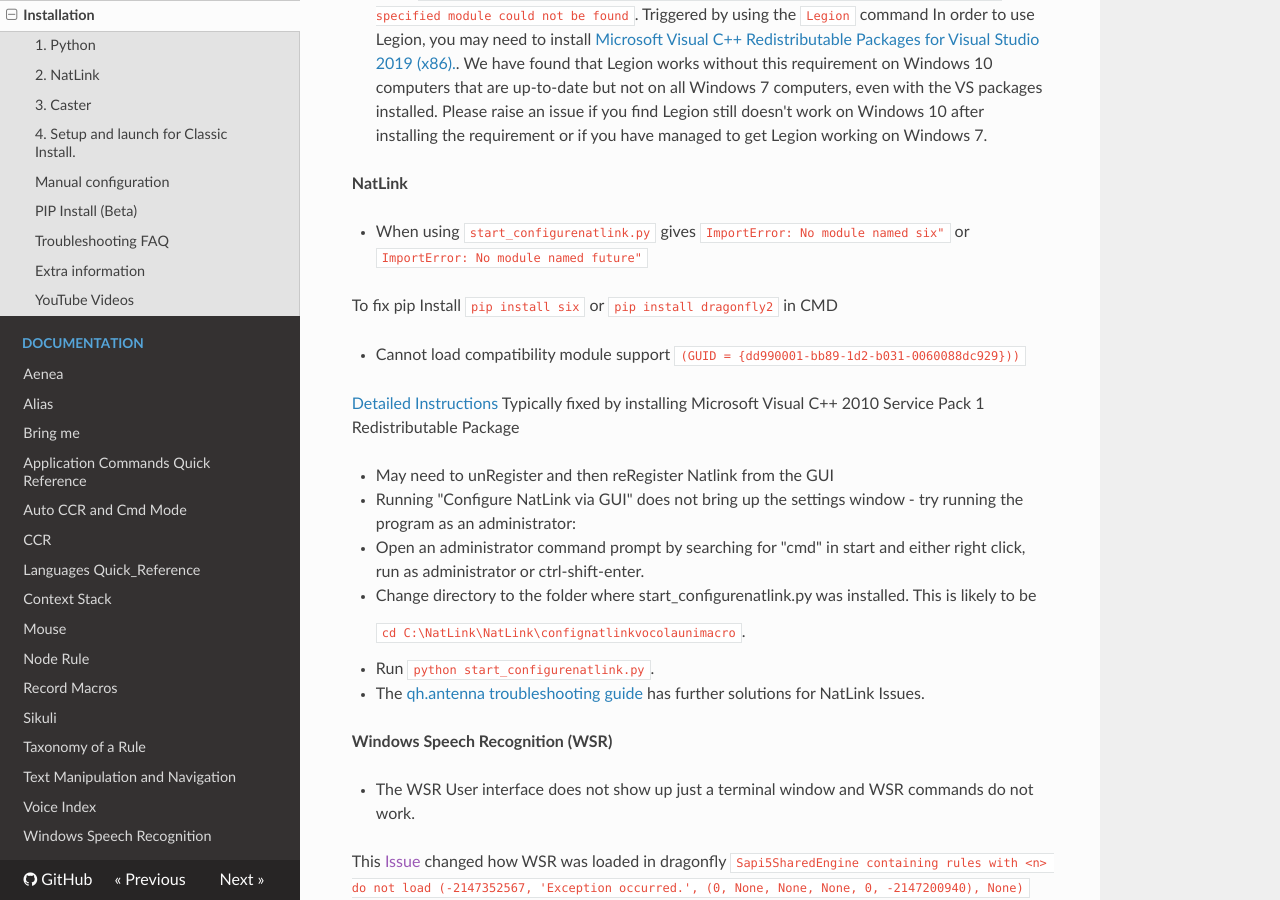
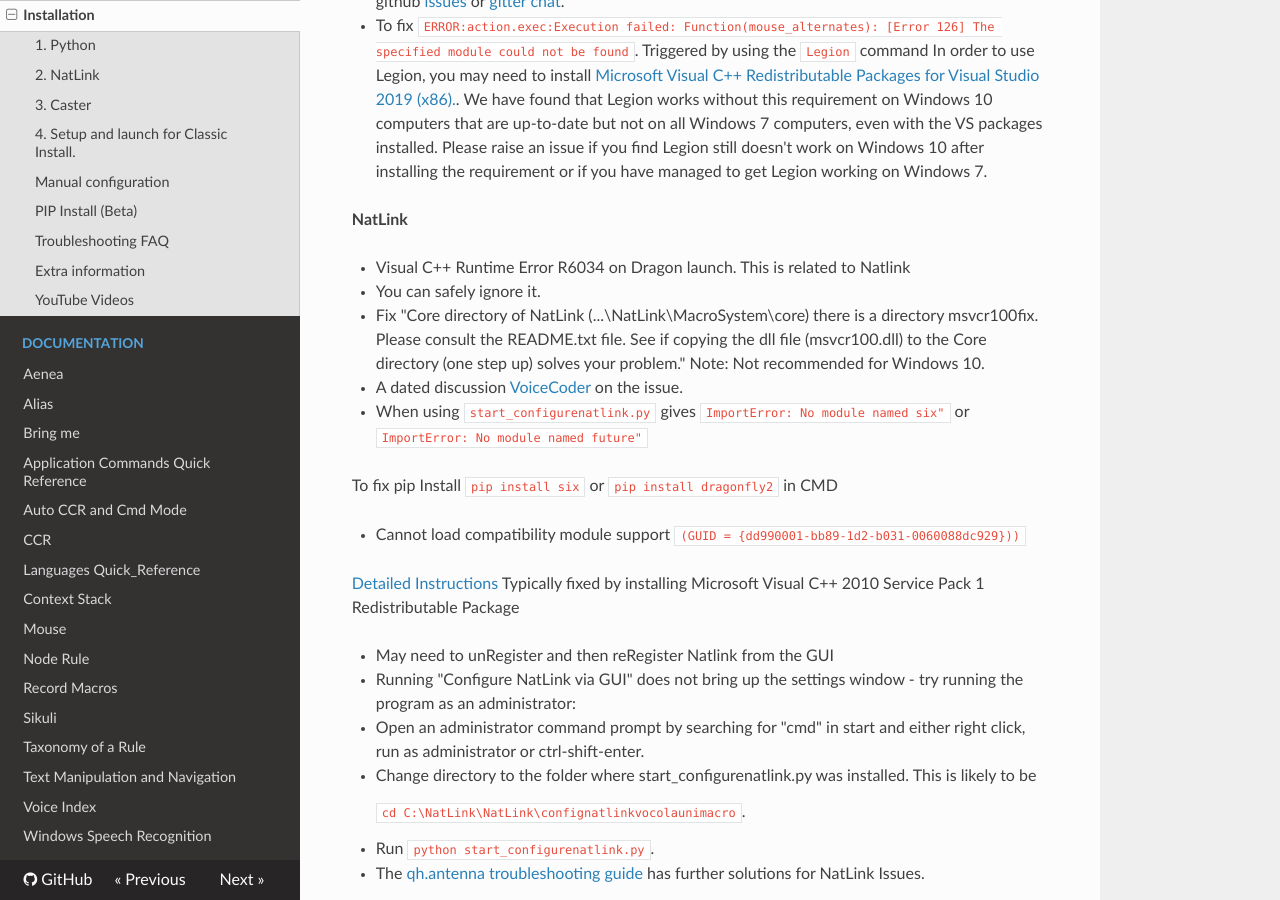
Before and after one commit to dictation-toolbox/Caster, an MkDocs documentation site: the page built from docs/Installation.md, in a window 1280 px wide and 900 px high, scrolled down 2824 px. Built offline with MkDocs 1.6.1, drawn with Linux system fonts in a browser that asks for light colours; nearby versions of some CDN libraries; comment, search, counter and statistics services are not loaded.

Commit message:
Added `Visual C++ Runtime Error R6034` Troubleshooting FAQ #705

```diff
--- a/docs/Installation.md
+++ b/docs/Installation.md
@@ -4,7 +4,7 @@ Caster currently supports the following speech recognition engines on Microsoft
 
 - Windows Speech Recognition (WSR)
 - Dragon NaturallySpeaking (DPI) - Caster only supports Dragon NaturallySpeaking 13 or higher.
-    - Recommended due to instability of Internet browsers and (DPI) disabling the DNS browser plug-ins.
+  - Recommended due to instability of Internet browsers and (DPI) disabling the DNS browser plug-ins.
 
 ### 1. Python
 
@@ -19,6 +19,7 @@ Make sure to select `Add python to path`. This can be done manually by searching
 - Download and install [Natlink](https://sourceforge.net/projects/natlink/files/natlink/natlink4.2/). Use `Natlink-4.2` or newer.
 
 ### 3. Caster
+
 1. Download Caster from the [master branch](https://github.com/dictation-toolbox/Caster/archive/master.zip).
 2. Open up the zip file downloaded
 3. Extract the `Caster-master` folder, you can put it anywhere but it is common to use `user\Documents\Caster`.
@@ -41,15 +42,16 @@ Make sure to select `Add python to path`. This can be done manually by searching
 
 2. Open the start menu and search for `natlink`, click the file called `Configure NatLink via GUI`.
 
-     ![Configure start](https://mathfly.org/images/configure_start.png)
+   ![Configure start](https://mathfly.org/images/configure_start.png)
 
 3. Ensure that the details of your DNS setup are correct in the “info” tab.
 
 4. In the “configure” tab, under “NatLink” and “UserDirectory” click enable. When you are prompted for a folder, give it the folder containing `install.bat` (`C:\Users\<YourUsername>\Documents\Caster`).
 
-     ![Caster-Natlink.jpg](https://i.postimg.cc/d1jN4xcw/Caster-Natlink.jpg)
+   ![Caster-Natlink.jpg](https://i.postimg.cc/d1jN4xcw/Caster-Natlink.jpg)
 
 ###  **PIP Install** (Beta)
+
 If you're using DNS make sure you've installed and configured NatLink first! Open [command prompt](https://www.wikihow.com/Open-the-Command-Prompt-in-Windows) (CMD) and type the following then press enter.
 
 `pip install castervoice`
@@ -72,6 +74,13 @@ At the end of the PIP install instructions a CMD window will guide you of what t
   In order to use Legion, you may need to install [Microsoft Visual C++ Redistributable Packages for Visual Studio 2019 (x86).](https://support.microsoft.com/en-nz/help/2977003/the-latest-supported-visual-c-downloads). We have found that Legion works without this requirement on Windows 10 computers that are up-to-date but not on all Windows 7 computers, even with the VS packages installed. Please raise an issue if you find Legion still doesn't work on Windows 10 after installing the requirement or if you have managed to get Legion working on Windows 7.
 
 **NatLink**
+
+- Visual C++ Runtime Error R6034 on Dragon launch. This is related to Natlink
+
+  - You can safely ignore it.
+
+  - Fix "Core directory of NatLink (...\NatLink\MacroSystem\core) there is a directory msvcr100fix. Please consult the README.txt file. See if copying the dll file (msvcr100.dll) to the Core directory (one step up) solves your problem."  Note: Not recommended for Windows 10.
+  - A dated discussion [VoiceCoder](https://groups.yahoo.com/neo/groups/VoiceCoder/conversations/topics/7925) on the issue.
 
 - When using `start_configurenatlink.py` gives  `ImportError: No module named six"` or `ImportError: No module named future"`
 
```
Also changed, not shown: other parts of docs/Installation.md (+1 -1 lines).
